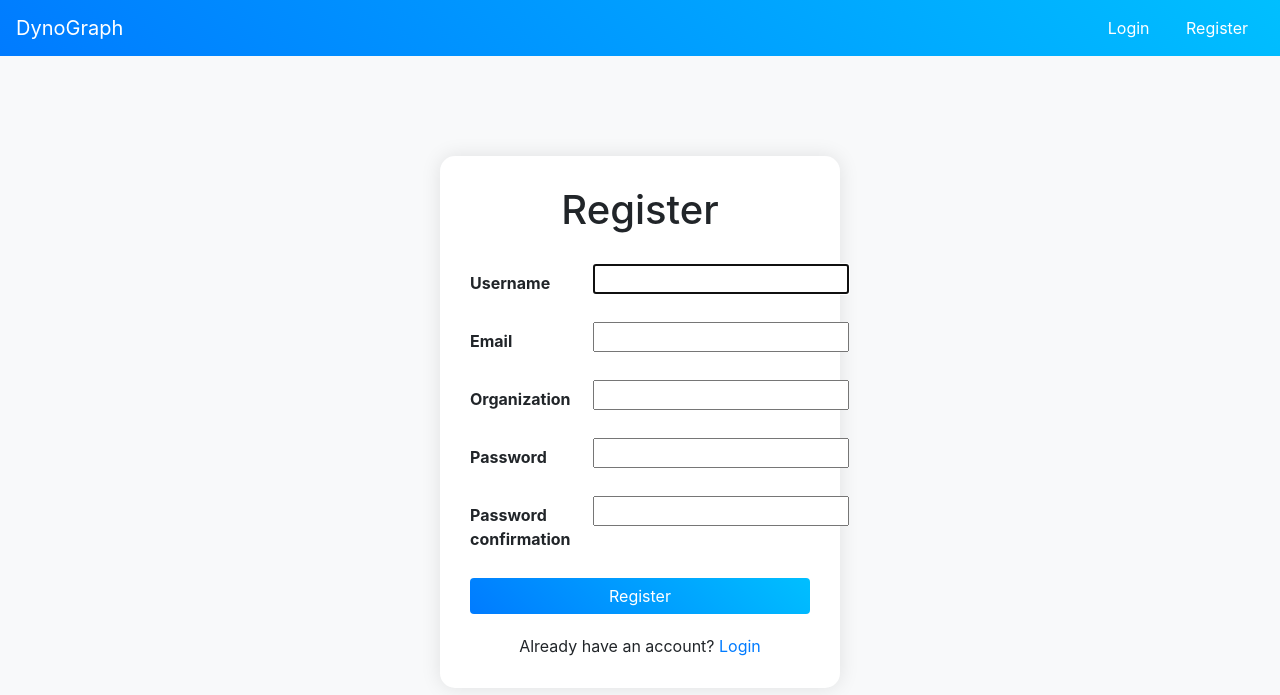
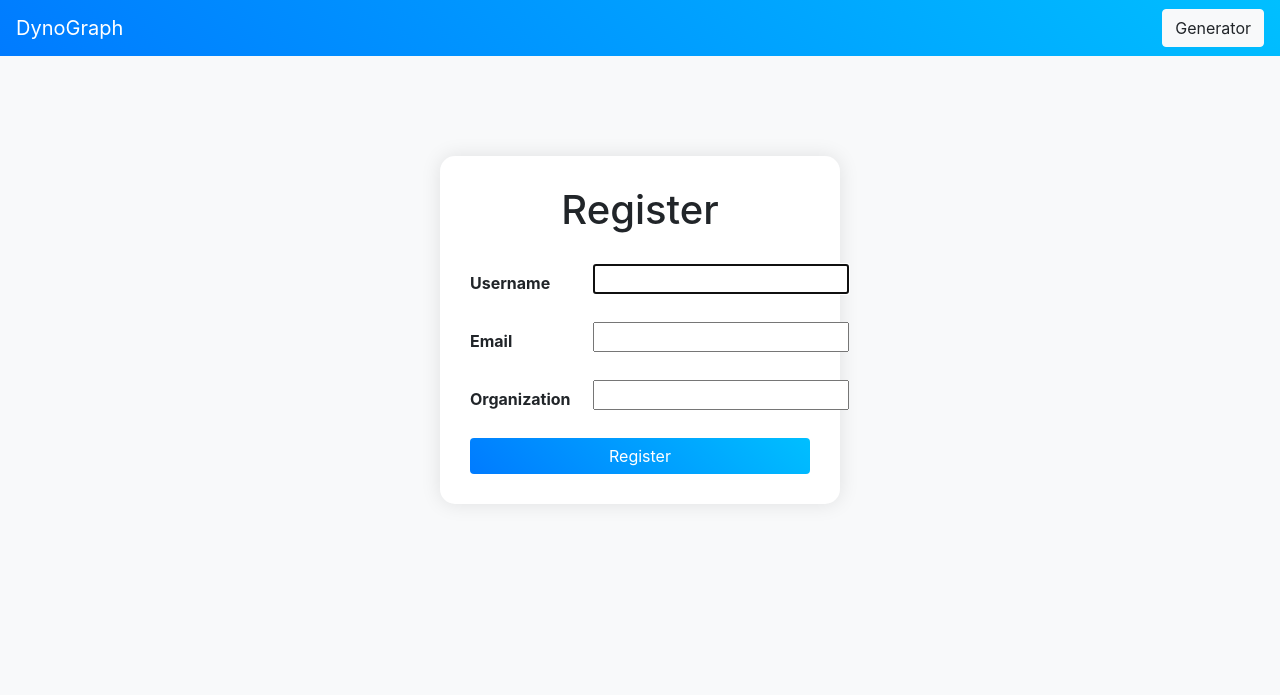
Before and after one commit to Rajendraprasad7/graph-generate-backend, a Django app: page /register/ in a window 1280 px wide. Shown: the top 695 px of the page. Run offline with Django 3.2, Linux system fonts and the light colour scheme; some libraries are stand-ins or nearby versions.

Commit message:
remove login

```diff
--- a/django/dynamic_graphs/dynamic_graphs/urls.py
+++ b/django/dynamic_graphs/dynamic_graphs/urls.py
@@ -22,8 +22,8 @@ from django.conf.urls.static import static
 urlpatterns = [
     path('admin/', admin.site.urls),
     path('register/', views.register, name='register'),
-    path('login/', views.user_login, name='login'),
-    path('logout/', views.user_logout, name='logout'),
+    # path('login/', views.user_login, name='login'),
+    # path('logout/', views.user_logout, name='logout'),
     path('download/', views.download, name='download'),
     path('properties/', views.properties, name='properties'),
     path('instructions/', views.instructions, name='instructions'),
--- a/django/dynamic_graphs/myapp/forms.py
+++ b/django/dynamic_graphs/myapp/forms.py
@@ -7,8 +7,16 @@ class RegisterForm(UserCreationForm):
 
     class Meta:
         model = User
-        fields = ['username', 'email', 'organization', 'password1', 'password2']
+        fields = ['username', 'email', 'organization']
+    password1 = forms.CharField(widget=forms.HiddenInput(), required=False)
+    password2 = forms.CharField(widget=forms.HiddenInput(), required=False)
 
-class LoginForm(AuthenticationForm):
-    username = forms.CharField(widget=forms.TextInput())
-    password = forms.CharField(widget=forms.PasswordInput())
+    def save(self, commit=True):
+        user = super().save(commit=False)
+        user.set_password('defaultpassword')  # Set a default or empty password
+        if commit:
+            user.save()
+        return user
+# class LoginForm(AuthenticationForm):
+#     username = forms.CharField(widget=forms.TextInput())
+#     password = forms.CharField(widget=forms.PasswordInput())
--- a/django/dynamic_graphs/myapp/models.py
+++ b/django/dynamic_graphs/myapp/models.py
@@ -5,7 +5,7 @@ class User(AbstractUser):
     organization = models.CharField(max_length=50)
     email = models.EmailField(unique=True)
 
-class CommandLog(models.Model):
-    username = models.CharField(max_length=20)
-    command = models.TextField()
-    timestamp = models.DateTimeField(auto_now_add=True)
+# class CommandLog(models.Model):
+#     username = models.CharField(max_length=20)
+#     command = models.TextField()
+#     timestamp = models.DateTimeField(auto_now_add=True)
--- a/django/dynamic_graphs/myapp/templates/home.html
+++ b/django/dynamic_graphs/myapp/templates/home.html
@@ -45,7 +45,7 @@
         <a class="navbar-brand" href="/">DynoGraph</a>
         <div class="ml-auto">
             <a href="{% url 'instructions' %}" class="btn btn-light">Help</a>
-            <a href="{% url 'logout' %}" class="btn btn-light">Logout</a>
+            <a href="{% url 'register' %}" class="btn btn-light">Register</a>
         </div>
     </nav>
 
--- a/django/dynamic_graphs/myapp/templates/instructions.html
+++ b/django/dynamic_graphs/myapp/templates/instructions.html
@@ -65,9 +65,7 @@
                     <li class="nav-item">
                         <a class="nav-link" href="/"><i class="fas fa-home me-1"></i>Generator</a>
                     </li>
-                    <li class="nav-item">
-                        <a class="nav-link" href="/login"><i class="fas fa-sign-in-alt me-1"></i>Login</a>
-                    </li>
+
                     <li class="nav-item">
                         <a class="nav-link" href="/register"><i class="fas fa-user-plus me-1"></i>Register</a>
                     </li>
--- a/django/dynamic_graphs/myapp/templates/properties.html
+++ b/django/dynamic_graphs/myapp/templates/properties.html
@@ -67,7 +67,7 @@
             <div>
                 <a href="{% url 'download' %}" class="btn ">Download</a>
                 <a href="{% url 'home' %}" class="btn  ">Back</a>
-                <a href="{% url 'logout' %}" class="btn ">Logout</a>
+
             </div>
         </div>
     </nav>
--- a/django/dynamic_graphs/myapp/templates/register.html
+++ b/django/dynamic_graphs/myapp/templates/register.html
@@ -50,8 +50,8 @@
     <nav class="navbar navbar-expand-lg navbar-dark bg-gradient-primary mb-4">
         <a class="navbar-brand" href="/">DynoGraph</a>
         <div class="ml-auto">
-            <a href="/login" class="nav-link d-inline-block me-2">Login</a>
-            <a href="/register" class="nav-link d-inline-block">Register</a>
+
+            <a href="/" class=" btn btn-light">Generator</a>
         </div>
     </nav>
     <div class="container">
@@ -72,28 +72,14 @@
                 </div>
             </div>
             <div class="form-group row">
-                <label for="{{ form.password1.id_for_organization }}" class="col-sm-4 col-form-label form-label">{{ form.organization.label }}</label>
+                <label for="{{ form.organization.id_for_organization }}" class="col-sm-4 col-form-label form-label">{{ form.organization.label }}</label>
                 <div class="col-sm-8">
                     {{ form.organization }}
                 </div>
             </div>
-            <div class="form-group row">
-                <label for="{{ form.password1.id_for_label }}" class="col-sm-4 col-form-label form-label">{{ form.password1.label }}</label>
-                <div class="col-sm-8">
-                    {{ form.password1 }}
-                </div>
-            </div>
-            <div class="form-group row">
-                <label for="{{ form.password2.id_for_label }}" class="col-sm-4 col-form-label form-label">{{ form.password2.label }}</label>
-                <div class="col-sm-8">
-                    {{ form.password2 }}
-                </div>
-            </div>
             <button type="submit" class="btn btn-primary">Register</button>
         </form>
-        <div class="text-center">
-            Already have an account? <a href="{% url 'login' %}">Login</a>
-        </div>
+
     </div>
     <script src="https://code.jquery.com/jquery-3.5.1.slim.min.js"></script>
     <script src="https://cdn.jsdelivr.net/npm/@popperjs/core@2.5.4/dist/umd/popper.min.js"></script>
--- a/django/dynamic_graphs/myapp/views.py
+++ b/django/dynamic_graphs/myapp/views.py
@@ -1,8 +1,8 @@
 from django.shortcuts import render, redirect
 from django.contrib.auth import login, logout, authenticate
 from django.contrib.auth.decorators import login_required
-from .forms import RegisterForm, LoginForm
-from .models import CommandLog
+from .forms import RegisterForm
+# from .models import CommandLog
 import os
 import json
 import shutil
@@ -20,23 +20,25 @@ def register(request):
         form = RegisterForm(request.POST)
         if form.is_valid():
             form.save()
-            return redirect('login')
+            return redirect('home')
+        else:
+            print(form.errors)
     else:
         form = RegisterForm()
     return render(request, 'register.html', {'form': form})
 
-def user_login(request):
-    if request.method == 'POST':
-        form = LoginForm(data=request.POST)
-        if form.is_valid():
-            user = form.get_user()
-            login(request, user)
-            return redirect('home')
-    else:
-        form = LoginForm()
-    return render(request, 'login.html', {'form': form})
+# def user_login(request):
+#     if request.method == 'POST':
+#         form = LoginForm(data=request.POST)
+#         if form.is_valid():
+#             user = form.get_user()
+#             login(request, user)
+#             return redirect('home')
+#     else:
+#         form = LoginForm()
+#     return render(request, 'login.html', {'form': form})
 
-@login_required
+# @login_required
 def home(request):
     graphs_directory = os.path.join(os.path.dirname(os.path.dirname(__file__)), 'sample_graphs')
     graph_files = os.listdir(graphs_directory)
@@ -139,15 +141,15 @@ def home(request):
 
         command = " ".join(clean_args)
         print("command: ", command)
-        command_log = CommandLog(username=request.user.username, command=command)
-        command_log.save()
+        # command_log = CommandLog(username=request.user.username, command=command)
+        # command_log.save()
         subprocess.run(command, shell=True)
         context['output_file'] = True
         return redirect('properties')
     context['output_file'] = False
     return render(request, 'home.html', context)
 
-@login_required
+# @login_required
 def properties(request):
     properties_directory = os.path.join(settings.MEDIA_ROOT, 'properties')
     graphs = []
@@ -187,7 +189,7 @@ def properties(request):
     context = {'graphs': sorted(graphs), 'graph_type': request.session['graph_type']}
     return render(request, 'properties.html', context)
 
-@login_required
+# @login_required
 def download(request):
     output_directory = os.path.join(settings.MEDIA_ROOT, 'output')
     zip_file_path = output_directory + '.zip'
@@ -198,34 +200,34 @@ def download(request):
                 zipf.write(file_path, os.path.relpath(file_path, output_directory))
     return HttpResponse(open(zip_file_path, 'rb'), content_type='application/zip')
 
-@login_required
-def user_logout(request):
-    if os.path.exists(settings.MEDIA_ROOT):
-        output_directory = os.path.join(settings.MEDIA_ROOT, 'output')
-        if os.path.exists(output_directory):
-            shutil.rmtree(output_directory)
-        os.makedirs(output_directory)
+# @login_required
+# def user_logout(request):
+#     if os.path.exists(settings.MEDIA_ROOT):
+#         output_directory = os.path.join(settings.MEDIA_ROOT, 'output')
+#         if os.path.exists(output_directory):
+#             shutil.rmtree(output_directory)
+#         os.makedirs(output_directory)
 
-        if os.path.exists(output_directory + '.zip'):
-            os.remove(output_directory + '.zip')
+#         if os.path.exists(output_directory + '.zip'):
+#             os.remove(output_directory + '.zip')
 
-        uploads_directory = os.path.join(settings.MEDIA_ROOT, 'uploads')
-        if os.path.exists(uploads_directory):
-            shutil.rmtree(uploads_directory)
-        os.makedirs(uploads_directory)
+#         uploads_directory = os.path.join(settings.MEDIA_ROOT, 'uploads')
+#         if os.path.exists(uploads_directory):
+#             shutil.rmtree(uploads_directory)
+#         os.makedirs(uploads_directory)
 
-        properties_directory = os.path.join(settings.MEDIA_ROOT, 'properties')
-        if os.path.exists(properties_directory):
-            shutil.rmtree(properties_directory)
-        os.makedirs(properties_directory)
+#         properties_directory = os.path.join(settings.MEDIA_ROOT, 'properties')
+#         if os.path.exists(properties_directory):
+#             shutil.rmtree(properties_directory)
+#         os.makedirs(properties_directory)
 
-        adjacencies_directory = os.path.join(settings.MEDIA_ROOT, 'adjacency_matrices')
-        if os.path.exists(adjacencies_directory):
-            shutil.rmtree(adjacencies_directory)
-        os.makedirs(adjacencies_directory)
+#         adjacencies_directory = os.path.join(settings.MEDIA_ROOT, 'adjacency_matrices')
+#         if os.path.exists(adjacencies_directory):
+#             shutil.rmtree(adjacencies_directory)
+#         os.makedirs(adjacencies_directory)
 
-    logout(request)
-    return redirect('login')
+#     logout(request)
+#     return redirect('login')
 
 def instructions(request):
     return render(request, 'instructions.html')
```
Also changed, not shown: django/dynamic_graphs/db.sqlite3.
